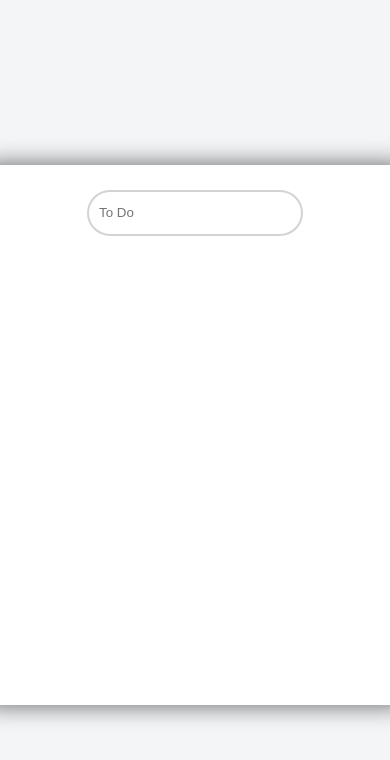
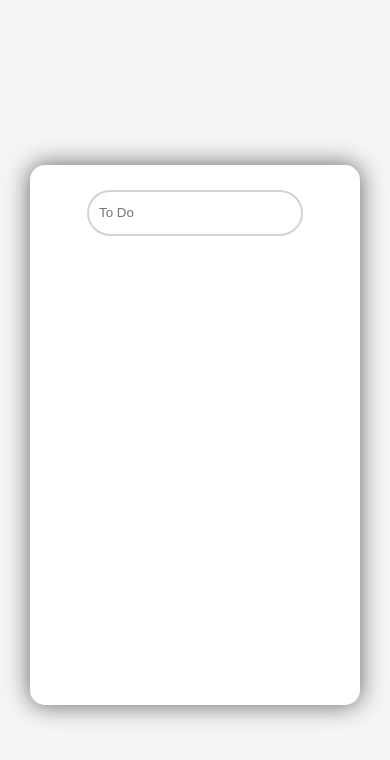
Before and after one commit to zTomz/Simple-To-Do-List--JS, a plain HTML site: page index.html in a window 390 px wide. Drawn offline with Linux system fonts and the light colour scheme.

Commit message:
Better support mobile

```diff
--- a/style.css
+++ b/style.css
@@ -37,7 +37,6 @@ body {
 
     width: 400px;
     min-height: 500px;
-    max-height: 10000px;
     margin-top: 25px;
 
     background-color: white;
@@ -47,6 +46,12 @@ body {
     padding-top: 25px;
 
     scroll-behavior: smooth;
+}
+
+@media all and (max-width: 600px) {
+    #todoBox {
+        width: 300px;
+    }
 }
 
 #todo-list {
@@ -67,6 +72,7 @@ body {
     align-items: center;
     font-size: 20px;
     text-align: start;
+    overflow: hidden;
 }
 
 .list-item:hover {
```
